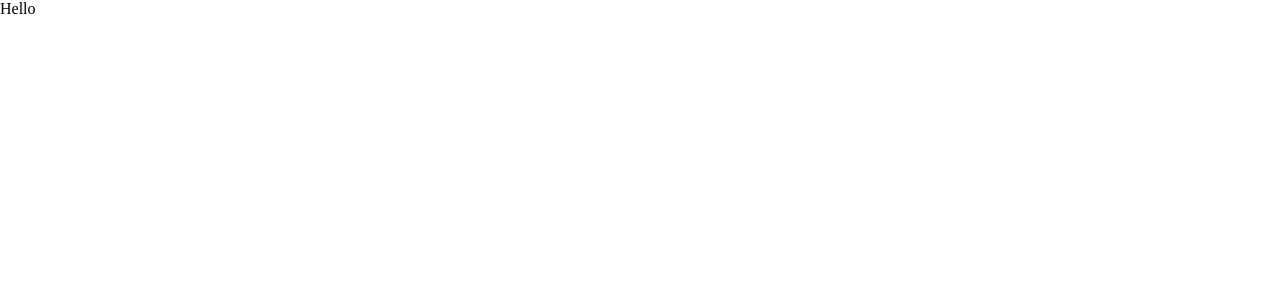
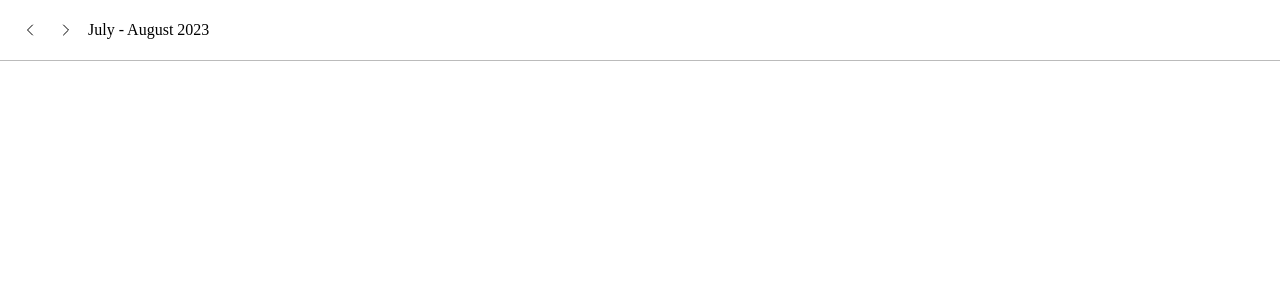
Before and after one commit to abinjohn123/calendar-weekview, a React (Create React App) app: page / in a window 1280 px wide. Shown: the top 300 px of the page. Built offline with nearby package versions, Linux system fonts and the light colour scheme.

Commit message:
feat: header functionality

```diff
--- a/package.json
+++ b/package.json
@@ -3,6 +3,7 @@
   "version": "0.1.0",
   "private": true,
   "dependencies": {
+    "@radix-ui/colors": "^1.0.1",
     "@testing-library/jest-dom": "^5.17.0",
     "@testing-library/react": "^13.4.0",
     "@testing-library/user-event": "^13.5.0",
--- a/src/App.scss
+++ b/src/App.scss
@@ -0,0 +1,25 @@
+@import './reuse';
+@import '@radix-ui/colors/gray.css';
+@import '@radix-ui/colors/blue.css';
+
+.calendar-grid {
+  display: grid;
+  grid-template-columns: minmax(20px, auto) repeat(7, 1fr);
+}
+
+.calendar-header {
+  border-bottom: 1px solid var(--gray-8);
+}
+
+.change-week {
+  @extend .d-flex;
+  padding: 6px;
+  border-radius: 100px;
+
+  transition: background-color 0.3s;
+  user-select: none;
+
+  &:hover {
+    background-color: var(--blue-3);
+  }
+}
--- a/src/App.tsx
+++ b/src/App.tsx
@@ -1,7 +1,33 @@
+import { useState, useEffect } from 'react';
 import './App.scss';
 
+import Header from './comonents/Header';
+
 function App() {
-  return <p>Hello</p>;
+  const [week, setWeek] = useState<Date[]>([]);
+
+  const getWeekData = () => {
+    const currentDate = new Date();
+    const newWeek = [];
+
+    for (let i = 0; i <= 6; i++) {
+      const first = currentDate.getDate() - currentDate.getDay() + i;
+      const day = new Date(currentDate.setDate(first));
+      newWeek.push(day);
+    }
+
+    setWeek(newWeek);
+  };
+
+  useEffect(getWeekData, []);
+
+  console.log(week);
+
+  return (
+    <>
+      <Header week={week} setWeek={setWeek} />
+    </>
+  );
 }
 
 export default App;
--- a/src/_reuse.scss
+++ b/src/_reuse.scss
@@ -22,6 +22,9 @@
   }
 
   // padding
+  .p#{$space} {
+    padding: #{$space}px;
+  }
   .pt#{$space} {
     padding-top: #{$space}px;
   }
@@ -42,4 +45,29 @@
     padding-top: #{$space}px;
     padding-bottom: #{$space}px;
   }
+
+  .gap#{$space} {
+    gap: #{$space}px;
+  }
 }
+
+// Helpers
+.d-flex {
+  display: flex;
+  align-items: center;
+  justify-content: center;
+}
+
+.d-flex-c-s {
+  @extend .d-flex;
+  justify-content: space-between;
+}
+
+.d-flex-c-start {
+  @extend .d-flex;
+  justify-content: flex-start;
+}
+
+.cur-p {
+  cursor: pointer;
+}
--- /dev/null
+++ b/src/comonents/Header.tsx
@@ -0,0 +1,63 @@
+import { Dispatch, SetStateAction } from 'react';
+
+import { LeftChevronIcon, RightChevronIcon } from './svg/svg';
+
+interface HeaderProps {
+  week: Date[];
+  setWeek: Dispatch<SetStateAction<Date[]>>;
+}
+
+const dateConfigWithoutYear: Intl.DateTimeFormatOptions = {
+  month: 'long',
+};
+
+const dateConfigWithYear: Intl.DateTimeFormatOptions = {
+  ...dateConfigWithoutYear,
+  year: 'numeric',
+};
+
+const Header = ({ week, setWeek }: HeaderProps) => {
+  const [firstDay, lastDay] = [week[0], week[6]];
+
+  const getMonth = (): string => {
+    if (week.length === 0) return '';
+
+    if (firstDay.getMonth() === lastDay.getMonth()) {
+      return new Intl.DateTimeFormat('en-US', dateConfigWithYear).format(
+        lastDay
+      );
+    }
+
+    if (firstDay.getFullYear() === lastDay.getFullYear())
+      return `${new Intl.DateTimeFormat('en-US', dateConfigWithoutYear).format(
+        firstDay
+      )} - ${new Intl.DateTimeFormat('en-US', dateConfigWithYear).format(
+        lastDay
+      )}`;
+
+    return `${new Intl.DateTimeFormat('en-US', dateConfigWithYear).format(
+      firstDay
+    )} - ${new Intl.DateTimeFormat('en-US', dateConfigWithYear).format(
+      lastDay
+    )}`;
+  };
+
+  const handleWeekChange = (type: number): void =>
+    setWeek(
+      week.map((date) => new Date(date.setDate(date.getDate() + type * 7)))
+    );
+
+  return (
+    <div className="p16 d-flex-c-start gap8 calendar-header">
+      <div className="change-week cur-p" onClick={() => handleWeekChange(-1)}>
+        <LeftChevronIcon />
+      </div>
+      <div className="change-week cur-p" onClick={() => handleWeekChange(1)}>
+        <RightChevronIcon />
+      </div>
+      <p className="month">{getMonth()}</p>
+    </div>
+  );
+};
+
+export default Header;
--- /dev/null
+++ b/src/comonents/svg/svg.scss
@@ -0,0 +1,5 @@
+.icon {
+  height: 16px;
+  width: 16px;
+  cursor: pointer;
+}
--- /dev/null
+++ b/src/comonents/svg/svg.tsx
@@ -0,0 +1,35 @@
+import './svg.scss';
+
+export const LeftChevronIcon = () => (
+  <svg
+    xmlns="http://www.w3.org/2000/svg"
+    fill="none"
+    viewBox="0 0 24 24"
+    strokeWidth="1.5"
+    stroke="currentColor"
+    className="icon"
+  >
+    <path
+      strokeLinecap="round"
+      strokeLinejoin="round"
+      d="M15.75 19.5L8.25 12l7.5-7.5"
+    />
+  </svg>
+);
+
+export const RightChevronIcon = () => (
+  <svg
+    xmlns="http://www.w3.org/2000/svg"
+    fill="none"
+    viewBox="0 0 24 24"
+    strokeWidth="1.5"
+    stroke="currentColor"
+    className="icon"
+  >
+    <path
+      strokeLinecap="round"
+      strokeLinejoin="round"
+      d="M8.25 4.5l7.5 7.5-7.5 7.5"
+    />
+  </svg>
+);
```
Also changed, not shown: 1 other file (tests, documents, lock files or other folders).
